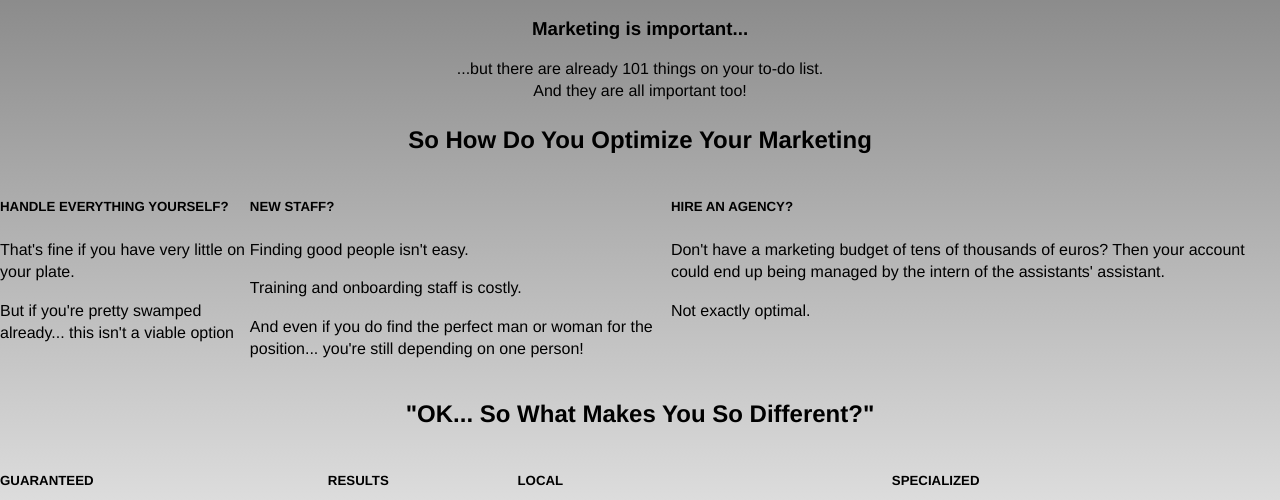
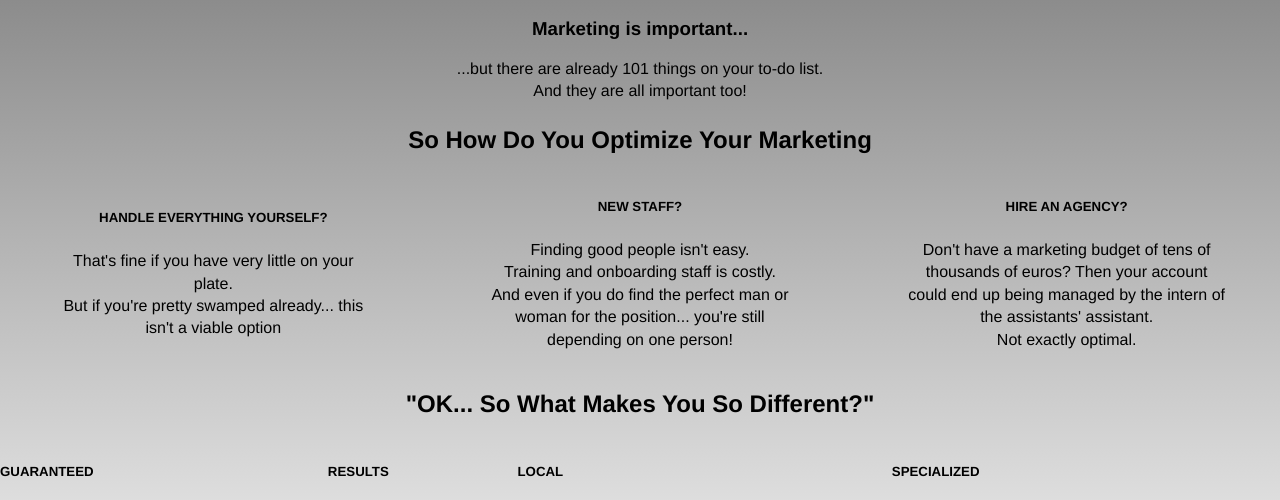
Before and after one commit to Josephleathem/Project_Landing-Page, a plain HTML site: page index.html in a window 1280 px wide. Shown: the part 261-761 px from the top of the page. Drawn offline with Linux system fonts and the light colour scheme.

Commit message:
I Completed the layout for main section - section two

```diff
--- a/index.html
+++ b/index.html
@@ -26,32 +26,32 @@
     <div class="main-section">
         <div class="section-one">
             <div class="section-one-header">
-                <h1 class="sohNMb">More Growth. More Clients.</h1>
-                <h1 class="sohNMt">Guaranteed</h1>
+                <h1 class="nmb">More Growth. More Clients.</h1>
+                <h1 class="nmt">Guaranteed</h1>
             </div>
             <button class="homeButton button">Yes I want that</button>
             <h3>Marketing is important...</h3>
             <p>...but there are already 101 things on your to-do list.</p>
-            <p class="sohNMt">And they are all important too!</p>
+            <p class="nmt">And they are all important too!</p>
         </div>
         <div class="section-two">
             <h2>So How Do You Optimize Your Marketing</h2>
             <div class="three-card">
-                <div class="three-card-1">
+                <div class="three-cardElem">
                     <h5>HANDLE EVERYTHING YOURSELF?</h5>
-                    <p>That's fine if you have very little on your plate.</p>
-                    <p>But if you're pretty swamped already... this isn't a viable option</p>
+                    <p class="nmt nmb">That's fine if you have very little on your plate.</p>
+                    <p class="nmt">But if you're pretty swamped already... this isn't a viable option</p>
                 </div>
-                <div class="three-card-2">
+                <div class="three-cardElem">
                     <h5>NEW STAFF?</h5>
-                    <p>Finding good people isn't easy.</p>
-                    <p>Training and onboarding staff is costly.</p>
-                    <p>And even if you do find the perfect man or woman for the position... you're still depending on one person!</p>
+                    <p class="nmt nmb">Finding good people isn't easy.</p>
+                    <p class="nmt nmb">Training and onboarding staff is costly.</p>
+                    <p class="nmt">And even if you do find the perfect man or woman for the position... you're still depending on one person!</p>
                 </div>
-                <div class="three-card-3">
+                <div class="three-cardElem">
                     <h5>HIRE AN AGENCY?</h5>
-                    <p>Don't have a marketing budget of tens of thousands of euros? Then your account could end up being managed by the intern of the assistants' assistant.</p>
-                    <p>Not exactly optimal.</p>
+                    <p class="nmt nmb">Don't have a marketing budget of tens of thousands of euros? Then your account could end up being managed by the intern of the assistants' assistant.</p>
+                    <p class="nmt">Not exactly optimal.</p>
                 </div>
             </div>
         </div>
--- a/styles.css
+++ b/styles.css
@@ -57,11 +57,11 @@ a {
     font-size: large;
 }
 
-.sohNMb {
+.nmb {
     margin-bottom: 0px;
 }
 
-.sohNMt {
+.nmt {
     margin-top: 0px;
 }
 
@@ -87,6 +87,23 @@ a {
     display: flex;
     flex-direction: column;
     align-items: center;
+}
+.three-cardElem p {
+    margin-top: 0px;
+}
+
+.three-cardElem{
+    display: flex;
+    flex-direction: column;
+    align-items: center;
+    width: 25%;
+    text-align: center;
+}
+
+.three-card {
+    display: flex;
+    align-items: center;
+    justify-content: space-around;
 }
 
 .three-card {
@@ -131,4 +148,4 @@ a {
 }
 
 
-/*Tools*/
+/*Tools and builder*/
```
Also changed, not shown: 1 other file.
